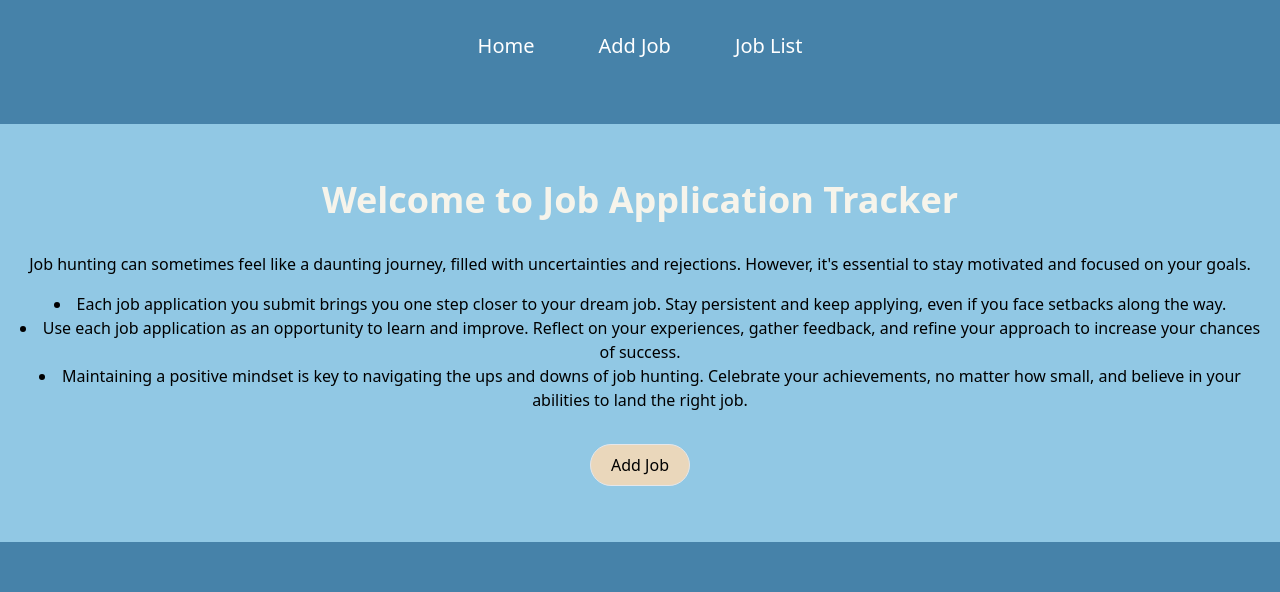
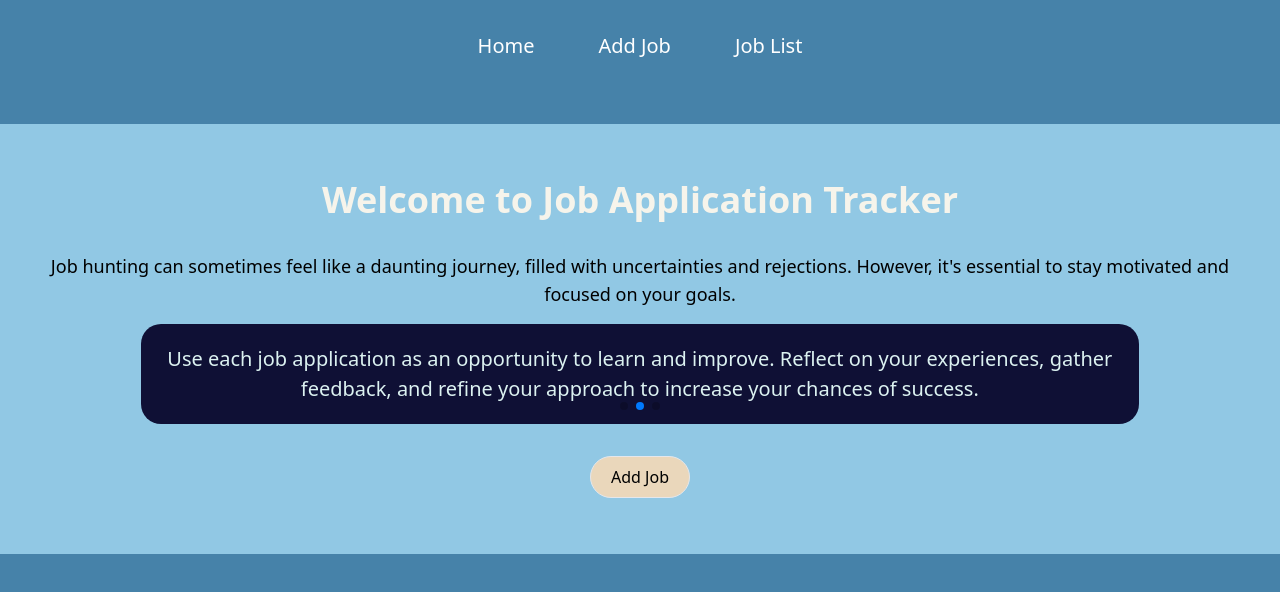
Before and after one commit to amirahyusof/tracking_job-application, a React (Create React App) app: page / in a window 1280 px wide. Shown: the top 592 px of the page. Built offline with nearby package versions, Linux system fonts and the light colour scheme.

Commit message:
commit another changes

```diff
--- a/package.json
+++ b/package.json
@@ -14,6 +14,7 @@
     "react-redux": "^9.1.1",
     "react-router-dom": "^6.22.3",
     "react-scripts": "^5.0.1",
+    "swiper": "^11.1.1",
     "web-vitals": "^2.1.4"
   },
   "scripts": {
--- a/src/App.js
+++ b/src/App.js
@@ -9,7 +9,7 @@ import JobEdit from './Components/JobEdit';
 const App = () => {
   return (
     <div className="w-full py-8 bg-[#4682A9]">
-      <BrowserRouter>
+      <BrowserRouter basename="/">
       <nav className="flex justify-center items-center">
       <ul className="flex flex-row space-x-4 list-none  text-lg text-white">
           <li className='text-xl px-6 hover:underline'>
@@ -24,7 +24,7 @@ const App = () => {
         </ul>
         </nav>
         <Routes>
-          <Route path='/' element={<Home />} />
+          <Route exact path='/' element={<Home />} />
           <Route path='/job_form' element={<JobForm />} />
           <Route path='/job_list' element={<JobList />} />
           <Route path='/job_edit/:id' element={<JobEdit />} />
--- a/src/Components/Home.jsx
+++ b/src/Components/Home.jsx
@@ -1,4 +1,9 @@
 import React from "react";
+import {Swiper, SwiperSlide} from "swiper/react";
+import { Pagination, Autoplay } from "swiper/modules";
+import './style.css';
+import 'swiper/css';
+import 'swiper/css/pagination';
 import { Link } from "react-router-dom";
 
 function Home(){
@@ -6,13 +11,24 @@ function Home(){
        <div className="w-full my-16 py-10 px-4 bg-[#91C8E4]" id="home">
            <div className="w-full mx-auto text-center">
            <h1 className="my-4 text-4xl font-bold text-[#F6F4EB]">Welcome to Job Application Tracker</h1>
-            <p className="text-medium py-4">Job hunting can sometimes feel like a daunting journey, filled with uncertainties and rejections.
+            <p className="text-lg py-4">Job hunting can sometimes feel like a daunting journey, filled with uncertainties and rejections.
                However, it's essential to stay motivated and focused on your goals.</p>
-            <div>
-                <li>Each job application you submit brings you one step closer to your dream job. Stay persistent and keep applying, even if you face setbacks along the way.</li>
-                <li>Use each job application as an opportunity to learn and improve. Reflect on your experiences, gather feedback, and refine your approach to increase your chances of success.</li>
-                <li>Maintaining a positive mindset is key to navigating the ups and downs of job hunting. Celebrate your achievements, no matter how small, and believe in your abilities to land the right job.</li>
-            </div>
+            <Swiper
+                spaceBetween={30}
+                centeredSlides={true}
+                autoplay={{
+                    delay:2500,
+                    disableOnInteraction: false,
+                }}
+                pagination={{
+                    clickable:true,
+                }}
+                modules={[Pagination, Autoplay]}
+                className="mySwiper">
+                <SwiperSlide>Each job application you submit brings you one step closer to your dream job. Stay persistent and keep applying, even if you face setbacks along the way.</SwiperSlide>
+                <SwiperSlide>Use each job application as an opportunity to learn and improve. Reflect on your experiences, gather feedback, and refine your approach to increase your chances of success.</SwiperSlide>
+                <SwiperSlide>Maintaining a positive mindset is key to navigating the ups and downs of job hunting. Celebrate your achievements, no matter how small, and believe in your abilities to land the right job.</SwiperSlide>
+            </Swiper>
             <button className="border w-[100px] mb-4 rounded-full p-2 bg-[#EAD7BB] text-black hover:bg-[#FFF2D8] mt-8">
                 <Link to="/job_form">Add Job</Link>
             </button>
--- a/src/Components/JobApplicationReducer.jsx
+++ b/src/Components/JobApplicationReducer.jsx
@@ -2,6 +2,10 @@ import { createSlice } from "@reduxjs/toolkit";
 import { dataList } from "./DummyData";
 
 const formatDate = (dateString) => {
+    if(!dateString){
+        return "";
+    }
+
     const [year, month, day] = dateString.split("-");
     return `${day}-${month}-${year}`;
 }
@@ -19,7 +23,7 @@ const jobSlice = createSlice({
 
         editJob: (state, action) => {
             const { id, title, company, category, portal, date} = action.payload;
-            const editJobs = state.find((job) => job.id == id);
+            const editJobs = state.find(job => job.id == id);
             if(editJobs){
                 const formattedDate = formatDate(date);
                  editJobs.title = title;
--- a/src/Components/JobEdit.jsx
+++ b/src/Components/JobEdit.jsx
@@ -1,4 +1,4 @@
-import React, {useState} from "react";
+import React, {useEffect, useState} from "react";
 import { useDispatch, useSelector } from "react-redux";
 import { useNavigate, useParams } from "react-router-dom";
 import { editJob } from "./JobApplicationReducer";
@@ -9,13 +9,15 @@ function JobEdit(){
     const {id} = useParams();
 
     const jobs = useSelector((state) => state.jobs)
-    const existJob = jobs.filter(f => f.id === id);
+    const existJob = jobs.filter(f => f.id == id);
     const {title, company,category, portal, date} = existJob[0];
+
     const [editTitle, setTitle] = useState(title);
     const [editCompany, setCompany] = useState(company);
     const [editCategory, setCategory] = useState(category);
     const [editPortal, setPortal] = useState(portal);
     const [editDate, setDate] = useState(date);
+
 
     const handleSave = (event) => {
         event.preventDefault();
@@ -74,12 +76,12 @@ function JobEdit(){
                     <select className="mb-4 w-[250px] rounded-md text-md px-2"
                         name="portal"
                         value={editPortal}
-                        onChange={event => setPortal(event.target.value)}>
+                        onChange={event => setPortal(event.target.value)} required>
                         <option value="">Select Job Portal</option>
                         <option value="Jobstreet">Jobstreet</option>
-                        <option value="MyFuturejob">MyFutureJob</option>
+                        <option value="MyFutureJob">MyFutureJob</option>
                         <option value="Indeed">Indeed</option>
-                        <option value="Linkedin">LinkedIn</option>
+                        <option value="LinkedIn">LinkedIn</option>
                         <option value="Upwork">Upwork</option>
                         <option value="Fiver">Fiver</option>
                         <option value="Others">Others</option>
--- a/src/Components/JobForm.jsx
+++ b/src/Components/JobForm.jsx
@@ -37,6 +37,7 @@ function JobForm(){
                     <input className="mb-4 w-[500px] rounded-md px-2"
                         type="text"
                         name="title"
+                        value={title}
                         placeholder="Enter job title"
                         onChange={event => setTitle(event.target.value)}
                         required />
@@ -45,6 +46,7 @@ function JobForm(){
                     <input className="mb-4 w-[500px] rounded-md text-md px-2"
                         type="text"
                         name="company"
+                        value={company}
                         placeholder="Enter company name"
                         onChange={event => setCompany(event.target.value)}
                         required />
@@ -52,6 +54,7 @@ function JobForm(){
                     <label>Category:</label>
                     <select className="mb-4 w-[250px] rounded-md text-md px-2"
                         name="category"
+                        value={category}
                         onChange={event => setCategory(event.target.value)} required>
                         <option value="">Select Category</option>
                         <option value="Government" >Government</option>
@@ -62,12 +65,13 @@ function JobForm(){
                     <label>Job Portal:</label>
                     <select className="mb-4 w-[250px] rounded-md text-md px-2"
                         name="portal"
-                        onChange={event => setPortal(event.target.value)}>
+                        value={portal}
+                        onChange={event => setPortal(event.target.value)} requiredthe>
                         <option value="">Select Job Portal</option>
                         <option value="Jobstreet">Jobstreet</option>
-                        <option value="MyFuturejob">myFutureJob</option>
+                        <option value="MyFutureJob">MyFutureJob</option>
                         <option value="Indeed">Indeed</option>
-                        <option value="Linkedin">LinkedIn</option>
+                        <option value="LinkedIn">LinkedIn</option>
                         <option value="Upwork">Upwork</option>
                         <option value="Fiver">Fiver</option>
                         <option value="Others">Others</option>
@@ -77,6 +81,7 @@ function JobForm(){
                     <input className="mb-4 w-[250px]"
                         type="date"
                         name="date"
+                        value={date}
                         pattern="\d{2}-\d{2}-\d{4}"
                         onChange={event => setDate(event.target.value)}
                         required />
--- /dev/null
+++ b/src/Components/style.css
@@ -0,0 +1,17 @@
+.swiper {
+    width: 80%;
+    height: 100%;
+    background-color: #0F1035;
+    border-radius: 20px;
+
+}
+
+.swiper-slide {
+    padding: 20px 10px;
+    text-align: center;
+    font-size: 20px;
+    display: flex;
+    justify-content: center;
+    align-items: center;
+    color: #DCF2F1 ;
+}
```
Also changed, not shown: 1 other file (tests, documents, lock files or other folders).
